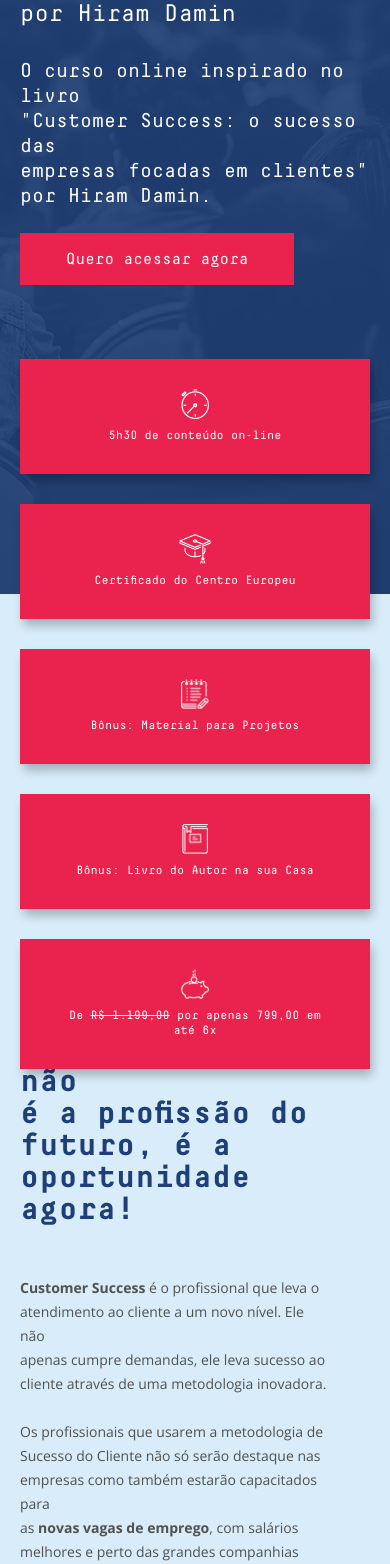
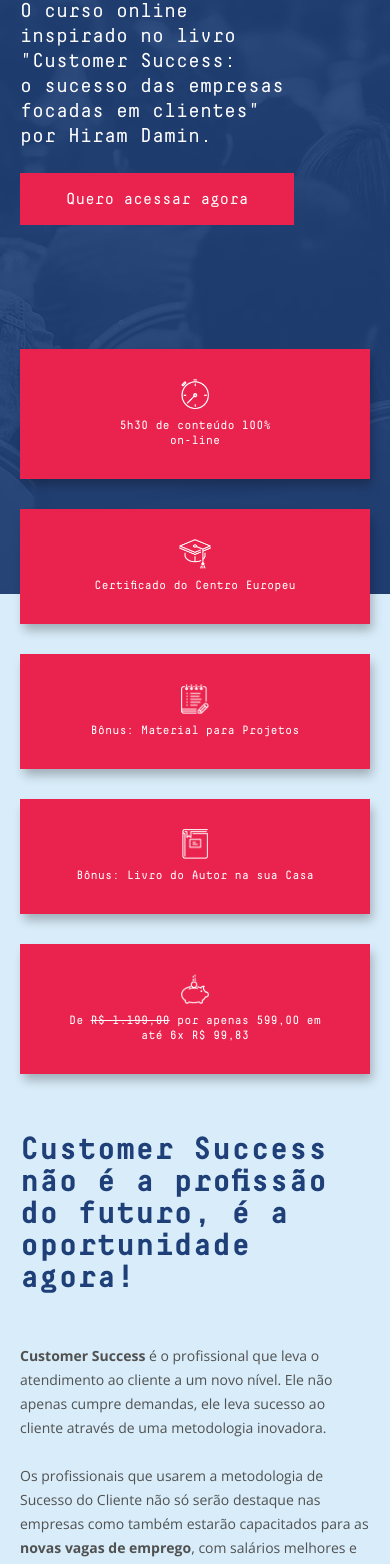
Before and after one commit to saulofilho/manual-customer-success, a React (Create React App) app: page / in a window 390 px wide. Shown: the part 425-1989 px from the top of the page. Built offline with nearby package versions, Linux system fonts and the light colour scheme.

Commit message:
[fix] custom; hero-header;

```diff
--- a/src/App.css
+++ b/src/App.css
@@ -81,11 +81,51 @@
     display: none !important;
   }
 }
+@media (min-width: 700px) {
+  .display-none-700-min {
+    display: none !important;
+  }
+  .display-block-700-min {
+    display: block !important;
+  }
+}
+@media (max-width: 700px) {
+  .display-none-700 {
+    display: none !important;
+  }
+  .display-block-700 {
+    display: block !important;
+  }
+}
+@media (min-width: 576px) {
+  .display-none-576-min {
+    display: none !important;
+  }
+  .display-block-576-min {
+    display: block !important;
+  }
+}
 @media (max-width: 576px) {
   .container {
     max-width: 540px;
     padding: 20px 20px;
   }
+  .display-none-576 {
+    display: none !important;
+  }
+  .display-block-576 {
+    display: block !important;
+  }
+}
+@media (min-width: 500px) {
+  .display-none-500-min {
+    display: none !important;
+  }
+  .display-block-500-min {
+    display: block;
+  }
+}
+@media (max-width: 500px) {
   .display-none-500 {
     display: none !important;
   }
--- a/src/components/Carousel.css
+++ b/src/components/Carousel.css
@@ -156,7 +156,7 @@
     padding: 20px 0;
   }
   .slick-slide {
-    padding-right: 0;
+    padding: 0;
   }
   .slick-prev {
     left: 5px !important;
--- a/src/components/Carousel.js
+++ b/src/components/Carousel.js
@@ -10,7 +10,7 @@
     dots: false,
     infinite: true,
     fade: false,
-    speed: 500,
+    speed: 800,
     focusOnSelect: true,
     swipeToSlide: true,
     slidesToShow: 3,
@@ -88,7 +88,7 @@
             <div className="container-box svg-bau">
             <svg xmlns="http://www.w3.org/2000/svg" viewBox="0 0 60 44"><defs></defs><g id="Camada_2" data-name="Camada 2"><g id="Camada_1-2" data-name="Camada 1"><path className="cls-1" d="M1,17V39a4,4,0,0,0,4,4H55a4,4,0,0,0,4-4V13A12,12,0,0,0,47,1H13A12,12,0,0,0,1,13H25a1.88,1.88,0,0,1,2-2h6a1.87,1.87,0,0,1,2,2H55"/><path className="cls-1" d="M35,17v5a5,5,0,0,1-10,0V17H5V39H55V17H29"/><line className="cls-1" x1="30" y1="21" x2="30" y2="22"/><line className="cls-1" x1="9" y1="27" x2="5" y2="27"/><line className="cls-1" x1="23" y1="33" x2="11" y2="33"/><line className="cls-1" x1="39" y1="31" x2="35" y2="31"/><line className="cls-1" x1="55" y1="27" x2="47" y2="27"/><line className="cls-1" x1="21" y1="5" x2="17" y2="5"/><line className="cls-1" x1="9" y1="9" x2="1.68" y2="9"/><line className="cls-1" x1="57.31" y1="7" x2="45" y2="7"/></g></g></svg>
               <p className="slider-title">
-                A mentalidade de Customer Success.
+                A mentalidade de Customer Success
               </p>
               <p className="slider-subtitle">
               Veja como Customer Success não é uma profissão, mas sim uma mentalidade que irá mudar empresas e mercados.
--- a/src/components/Certificado.js
+++ b/src/components/Certificado.js
@@ -29,11 +29,11 @@
               alt="linha branca"
             />
             <h2>
-            Certificação de uma das maiores escolas de negócios e economia criativa do Brasil
+            Certificação de uma das maiores escolas de negócios e economia criativa do Brasil:
             <br/>
             Centro Europeu
             <br/>
-            Microsoft School
+            Microsoft School.
             </h2>
             <p className="certi-subtitle">
               Escola pioneira no segmento de negócios
--- a/src/components/Futuro.css
+++ b/src/components/Futuro.css
@@ -74,7 +74,7 @@
     padding: 750px 0 50px;
   }
   .futuro-row-text p {
-    padding: 0 40px 50px 0;
+    padding: 0 0 50px 0;
   }
   .futuro-row {
     flex-flow: column;
@@ -96,16 +96,18 @@
   }
 }
 @media (max-width: 576px) {
-  .hero-grid {
-    grid-template-columns: 1fr;
-  }
   .futuro-row-text {
     padding: 0 0 0 0;
   }
   .futuro-wrapper h2 {
-    padding: 420px 0 50px;
+    padding: 400px 0 50px;
   }
   .Futuro .red-line {
     padding: 0 0;
   }
 }
+@media (max-width: 500px) {
+  .futuro-wrapper h2 {
+    padding: 520px 0 50px;
+  }
+}
--- a/src/components/Futuro.js
+++ b/src/components/Futuro.js
@@ -7,14 +7,24 @@
   return (
     <section className="Futuro">
       <div className="container futuro-wrapper">
-        <h2 className="display-none-500">
+        <h2 className="display-none-500-min">
+          Customer Success
+          <br/>
+          não é a
+          profissão
+          <br/>
+          do futuro, é a
+          <br/>
+          oportunidade agora!
+        </h2>
+        <h2 className="display-none display-block-500-min display-none-576-min">
           Customer Success não
           <br/>
           é a profissão do futuro,
           <br/>
           é a oportunidade agora!
         </h2>
-        <h2 className="display-none display-block-500">
+        <h2 className="display-none display-block-576-min">
           Customer Success não
           <br/>
           é a profissão do
@@ -23,7 +33,28 @@
         </h2>
         <div className="futuro-row">
           <div className="futuro-row-text">
-            <p>
+            <p className="display-none-700-min">
+              <strong>Customer Success</strong> é o profissional que leva o
+              atendimento ao cliente
+              a um novo nível. Ele não
+              apenas cumpre demandas, ele leva sucesso
+              ao
+              cliente através de uma metodologia inovadora.
+              <br/>
+              <br/>
+              Os profissionais que usarem a metodologia de
+              Sucesso do Cliente
+              não só serão destaque nas
+              empresas como também estarão capacitados
+              para
+              as <strong>novas vagas de emprego</strong>, com salários
+              melhores e perto das
+              grandes companhias líderes
+              de mercado que já aplicam essa metodologia
+              e
+              possuem a mentalidade certa para crescer junto com seus clientes.
+            </p>
+            <p className="display-none display-block-700-min">
               <strong>Customer Success</strong> é o profissional que leva o
               <br/>
               atendimento ao cliente
--- a/src/components/Hero.css
+++ b/src/components/Hero.css
@@ -119,7 +119,7 @@
 @media (max-width: 576px) {
   .hero-grid {
     grid-template-columns: 1fr;
-    top: 50px;
+    top: 100px;
   }
   .hero-wrapper {
     height: 950px;
--- a/src/components/Hero.js
+++ b/src/components/Hero.js
@@ -39,15 +39,28 @@
             <br/>
             com Hiram Damin.
           </h1>
-          <p className="hero-subtitle">por Hiram Damin</p>
-          <p className="display-none-500">
+          {/* <p className="hero-subtitle">por Hiram Damin</p> */}
+          <p className="display-none-500-min">
+            O curso online
+            <br/>
+            inspirado no livro
+            <br/>
+            "Customer Success:
+            <br/>
+            o sucesso das empresas
+            <br/>
+            focadas em clientes"
+            <br/>
+            por Hiram Damin.
+          </p>
+          <p className="display-none display-block-500-min display-none-576-min">
             O curso online inspirado no livro
             <br/>
             "Customer Success: o sucesso das empresas
             <br/>
             focadas em clientes" por Hiram Damin.
           </p>
-          <p className="display-none display-block-500">
+          <p className="display-none display-block-576-min">
             O curso online inspirado no livro
             <br/>
             "Customer Success: o sucesso das
@@ -68,6 +81,8 @@
             <p>
               5h30 de
               conteúdo
+              100%
+              <br/>
               on-line
             </p>
           </div>
@@ -109,7 +124,7 @@
             <div className="hero-grid-item">
                 <img src={Cofre} alt="vetor cofre porco"/>
                 <p>
-                De <span>R$ 1.199,00</span> por apenas 799,00  em até 6x
+                De <span>R$ 1.199,00</span> por apenas 599,00  em até 6x R$ 99,83
                 </p>
             </div>
           </button>
--- a/src/components/QuemConfia.js
+++ b/src/components/QuemConfia.js
@@ -7,14 +7,33 @@
   return (
     <section className="QuemConfia">
       <div className="container">
-        <h2 className="display-none-500">
-          Veja quem já deu um upgrade
+        <h2 className="display-none-500-min">
+          Veja quem já
           <br/>
-          na sua carreira com o curso
+          deu um upgrade
+          <br/>
+          na sua carreira
+          <br/>
+          com o curso
+          <br/>
+          de CS de
+          <br/>
+          Hiram Damin
+        </h2>
+        <h2 className="display-none display-block-500-min display-none-576-min">
+          Veja quem já deu
+          <br/>
+          um
+
+          upgrade
+
+          na sua
+          <br/>
+          carreira com o curso
           <br/>
           de CS de Hiram Damin
         </h2>
-        <h2 className="display-none display-block-500">
+        <h2 className="display-none display-block-576-min">
           Veja quem já deu um
           <br/>
           upgrade na sua
--- a/src/components/Valor.css
+++ b/src/components/Valor.css
@@ -41,7 +41,7 @@
   text-align: center;
 }
 .up-preco.em-ate {
-  font-family: "Decima Nova";
+  font-family: "Decima Nova Regular";
 }
 .up-preco .valor-riscado {
   text-decoration: line-through;
@@ -59,7 +59,7 @@
 .down-title {
   font-size: 14px;
   color: #fff;
-  font-family: "Decima Nova";
+  font-family: "Decima Nova Regular";
   text-align: center;
   padding: 30px 0 0;
 }
--- a/src/components/Valor.js
+++ b/src/components/Valor.js
@@ -19,7 +19,7 @@
                 <p className="up-title">
                 Curso inspirado no livro Customer Success,
                 <br/>
-                o Sucesso das Empresas Focadas em Clientes
+                o Sucesso das Empresas Focadas em Clientes.
                 </p>
                 <p className="up-preco">
                   À vista: de <span className="valor-riscado">R$ 1.199,00</span>
```
